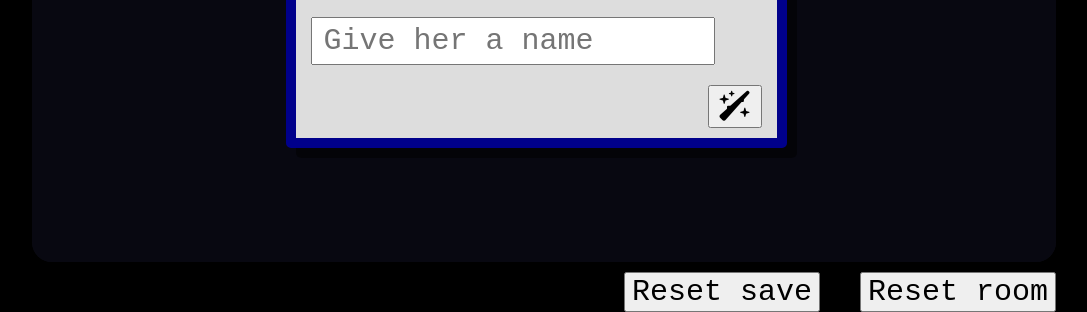
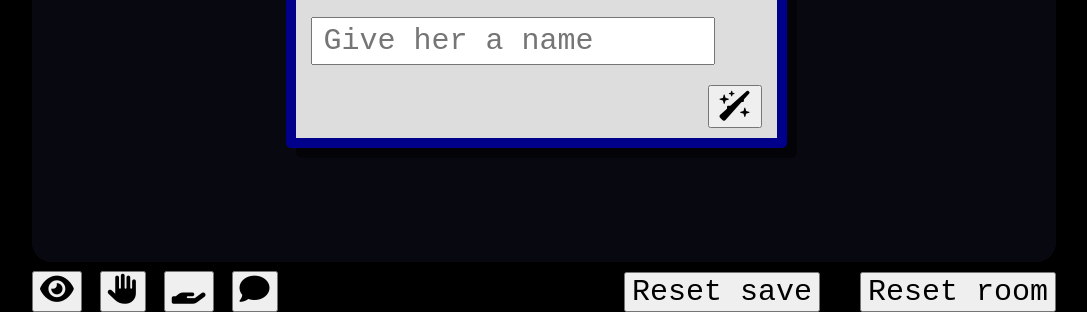
Before and after one commit to siobhanmcgill/adventure, a website built with Parcel: page src/index.html in a window 1280 px wide. Shown: the part 522-834 px from the top of the page, without its empty margins (96-1183 px from the left). Built offline with nearby package versions, Linux system fonts and the light colour scheme; a web font is replaced by a local one.

Commit message:
The icons for the different actions here.

```diff
--- a/src/index.html
+++ b/src/index.html
@@ -1,4 +1,4 @@
-<!doctype html>
+<!DOCTYPE html>
 <html lang="en">
 
 <head>
@@ -9,13 +9,12 @@
         href="styles/main.scss" />
 
   <link rel="preconnect"
-        href="https://fonts.googleapis.com">
+        href="https://fonts.googleapis.com" />
   <link rel="preconnect"
         href="https://fonts.gstatic.com"
-        crossorigin>
+        crossorigin />
   <link href="https://fonts.googleapis.com/css2?family=Handjet:wght@100..900&display=swap"
-        rel="stylesheet">
-
+        rel="stylesheet" />
 </head>
 
 <body>
@@ -23,17 +22,33 @@
     <div class="content-wrapper">
       <svg id="svg"></svg>
 
+      <div class="action-buttons">
+        <button class="button-look"
+                title="Look">
+          <i class="fa-solid fa-eye"></i>
+        </button>
+        <button class="button-use"
+                title="Interact">
+          <i class="fa-solid fa-hand"></i>
+        </button>
+        <button class="button-pickup"
+                title="Pick Up">
+          <i class="fa-solid fa-hand-holding"></i>
+        </button>
+        <button class="button-talk"
+                title="Talk">
+          <i class="fa-solid fa-comment"></i>
+        </button>
+      </div>
+
       <div class="inventory">
-        <div class="toggle-shadow">
-
-        </div>
-        <div class="toggle" title="Inventory">
+        <div class="toggle-shadow"></div>
+        <div class="toggle"
+             title="Inventory">
           <i class="fa-solid fa-box-open"></i>
         </div>
         <div class="item-list-wrapper">
-          <div class="item-list">
-
-          </div>
+          <div class="item-list"></div>
         </div>
       </div>
 
@@ -43,7 +58,6 @@
       </div>
     </div>
   </div>
-
 
   <div class="templates">
     <div class="quote">
@@ -60,29 +74,34 @@
     </div>
 
     <div class="popup-wrapper">
-      <div class="popup">
-
-      </div>
+      <div class="popup"></div>
       <span class="click-message">(click to continue)</span>
     </div>
   </div>
 
   <div class="actions">
     <button class="button-look"
-            title="Look"><i class="fa-solid fa-eye"></i></button>
+            title="Look">
+      <i class="fa-solid fa-eye"></i>
+    </button>
     <button class="button-use"
-            title="Interact"><i class="fa-solid fa-hand"></i></button>
+            title="Interact">
+      <i class="fa-solid fa-hand"></i>
+    </button>
     <button class="button-pickup"
-            title="Pick Up"><i class="fa-solid fa-hand-holding"></i></button>
+            title="Pick Up">
+      <i class="fa-solid fa-hand-holding"></i>
+    </button>
     <button class="button-talk"
-            title="Talk"><i class="fa-solid fa-comment"></i></button>
+            title="Talk">
+      <i class="fa-solid fa-comment"></i>
+    </button>
   </div>
 
   <script src="https://kit.fontawesome.com/abfff29274.js"
           crossorigin="anonymous"></script>
   <script src="./ts/index.ts"
           type="module"></script>
-
 </body>
 
 </html>
```
Also changed, not shown: artwork/drop.png (added), artwork/drop_icon.svg (deleted), artwork/grab_icon.svg (deleted), artwork/hold.png (added), artwork/icons.svg (added), artwork/interact.png (added), artwork/look.png (added), artwork/pickup.png (added), artwork/talk.png (added).
